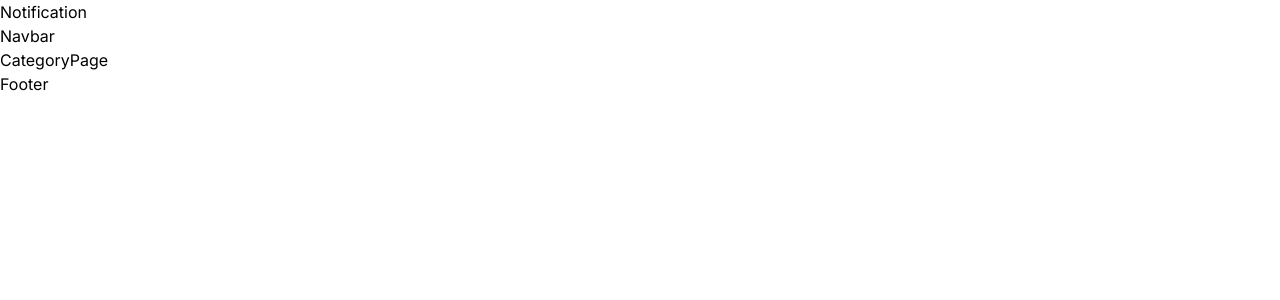
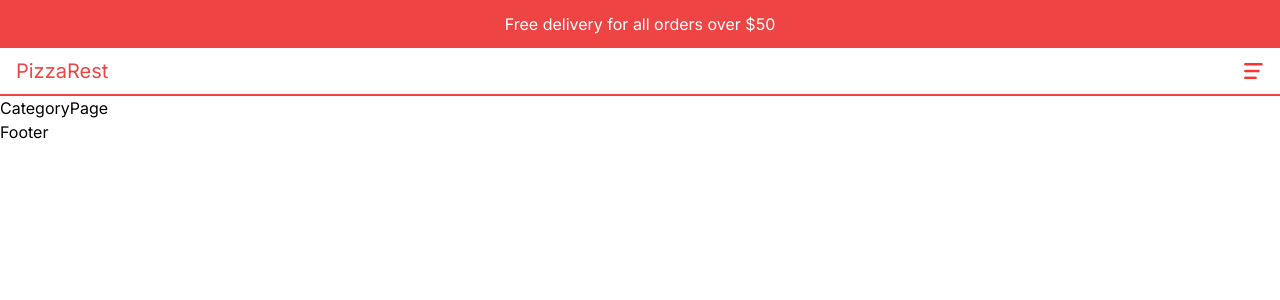
Before and after one commit to gfxargentina/tp-restaurant-frontend, a Next.js app: page /menu/1 in a window 1280 px wide. Shown: the top 300 px of the page. Built offline with nearby package versions, Linux system fonts and the light colour scheme.

Commit message:
add navbar-notification-cart-menu components

```diff
--- /dev/null
+++ b/src/components/CartIcon.tsx
@@ -0,0 +1,16 @@
+import Image from 'next/image';
+import Link from 'next/link';
+import React from 'react';
+
+const CartIcon = () => {
+  return (
+    <Link href="/cart" className="flex items-center gap-2">
+      <div className=" relative w-8 h-8 ">
+        <Image src="/cart.png" alt="" fill />
+      </div>
+      <span>Cart (3)</span>
+    </Link>
+  );
+};
+
+export default CartIcon;
--- /dev/null
+++ b/src/components/Menu.tsx
@@ -0,0 +1,68 @@
+'use client';
+
+import Image from 'next/image';
+import Link from 'next/link';
+import React, { useState } from 'react';
+import CartIcon from './CartIcon';
+
+const links = [
+  { id: 1, title: 'Homepage', url: '/' },
+  { id: 2, title: 'Menu', url: '/menu' },
+  { id: 3, title: 'Working Hours', url: '/' },
+  { id: 4, title: 'Contact', url: '/contact' },
+];
+
+const Menu = () => {
+  const [open, setOpen] = useState(false);
+
+  //usuario temporario
+  const user = true;
+
+  return (
+    <div>
+      {!open ? (
+        <Image
+          src="/open.png"
+          alt=""
+          width={20}
+          height={20}
+          onClick={() => setOpen(true)}
+        />
+      ) : (
+        <Image
+          src="/close.png"
+          alt=""
+          width={20}
+          height={20}
+          onClick={() => setOpen(false)}
+        />
+      )}
+
+      {/* MUESTRA EL COMPONENTE SOLO SI ESTA ABIERTO - TRUE */}
+      {open && (
+        <div className=" bg-red-500 text-white absolute left-0 top-24 w-full h-[calc(100vh-6rem)] flex flex-col gap-8 text-3xl items-center justify-center z-10  ">
+          {links.map((item) => (
+            <Link href={item.url} key={item.id} onClick={() => setOpen(false)}>
+              {item.title}
+            </Link>
+          ))}
+          {!user ? (
+            <Link href="/login" onClick={() => setOpen(false)}>
+              Login
+            </Link>
+          ) : (
+            <Link href="/orders" onClick={() => setOpen(false)}>
+              Orders
+            </Link>
+          )}
+
+          <Link href="/cart" onClick={() => setOpen(false)}>
+            <CartIcon />
+          </Link>
+        </div>
+      )}
+    </div>
+  );
+};
+
+export default Menu;
--- a/src/components/Navbar.tsx
+++ b/src/components/Navbar.tsx
@@ -1,7 +1,18 @@
 import React from 'react';
+import Menu from './Menu';
+import Link from 'next/link';
 
 const Navbar = () => {
-  return <div>Navbar</div>;
+  return (
+    <div className=" h-12 text-red-500 p-4 flex justify-between items-center border-b-2 border-b-red-500 ">
+      <div className="text-xl">
+        <Link href="/">PizzaRest</Link>
+      </div>
+      <div>
+        <Menu />
+      </div>
+    </div>
+  );
 };
 
 export default Navbar;
--- a/src/components/Notification.tsx
+++ b/src/components/Notification.tsx
@@ -1,7 +1,11 @@
 import React from 'react';
 
 const Notification = () => {
-  return <div>Notification</div>;
+  return (
+    <div className="text-center text-sm h-12 bg-red-500 text-white px-4 flex items-center justify-center md:text-base cursor-pointer ">
+      Free delivery for all orders over $50
+    </div>
+  );
 };
 
 export default Notification;
```
